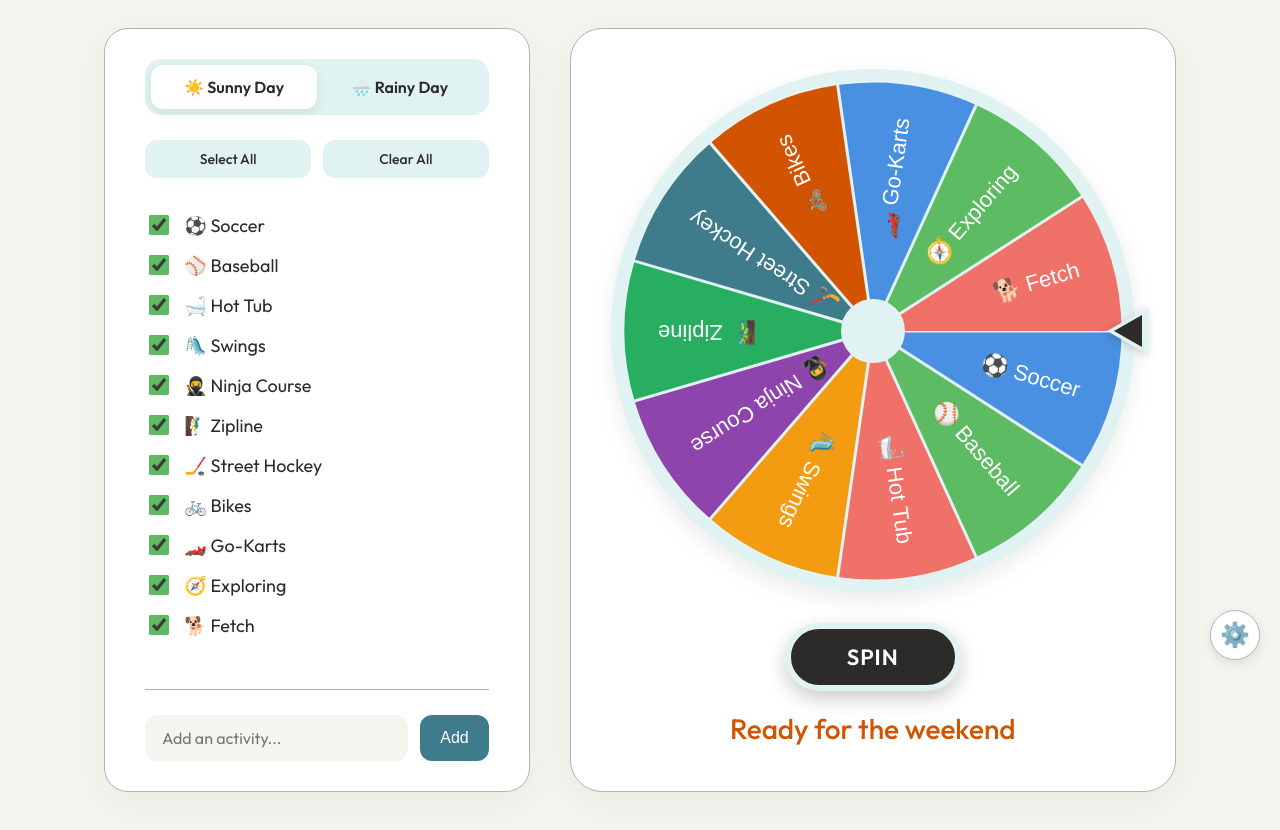
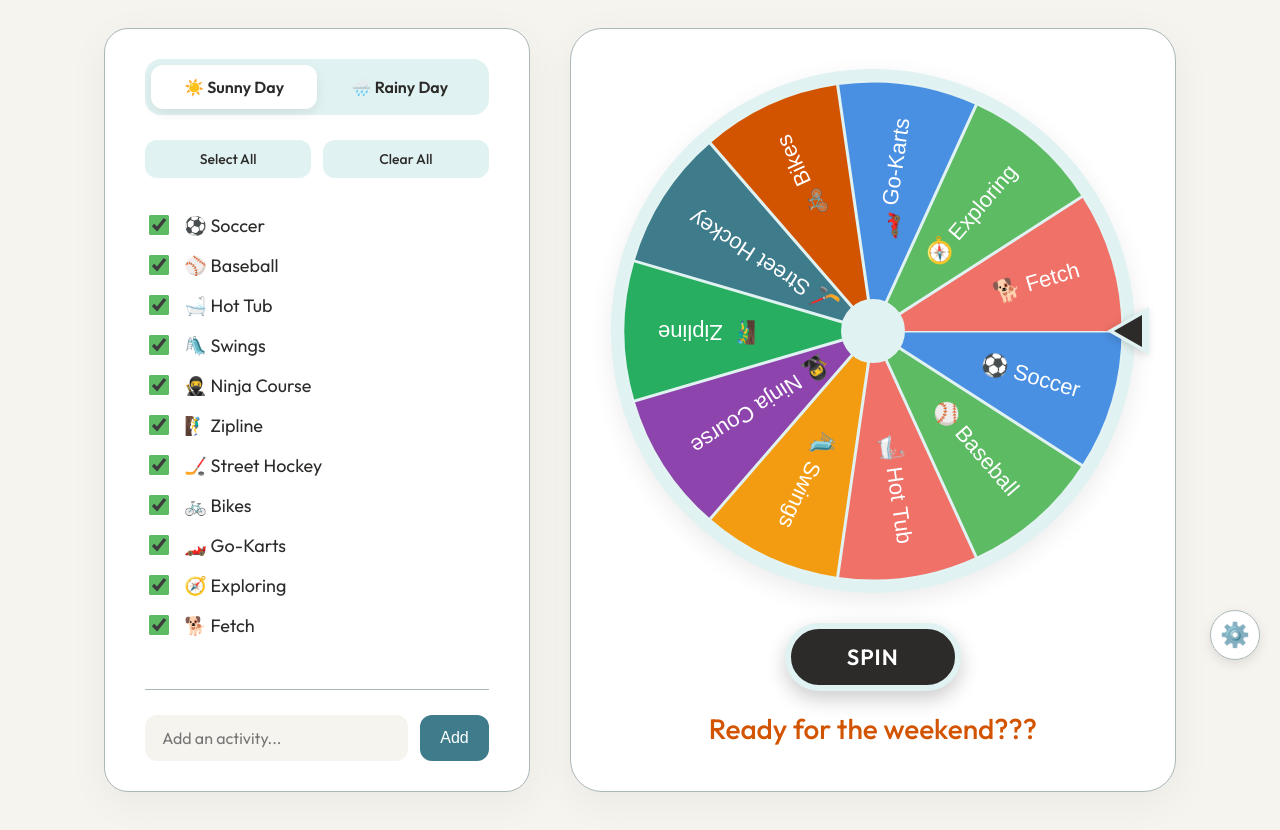
Before and after one commit to olewis11/activity-wheel, a plain HTML site: page index.html in a window 1280 px wide. Shown: the part 120-950 px from the top of the page. Drawn offline with nearby package versions, Linux system fonts and the light colour scheme.

Commit message:
Fixed some text

```diff
--- a/index.html
+++ b/index.html
@@ -479,7 +479,7 @@
         <div id="secret-hub-btn" title="???"></div>
       </div>
       <button id="spinBtn">SPIN</button>
-      <div id="result">Ready for the weekend</div>
+      <div id="result">Ready for the weekend???</div>
     </div>
 
   </div>
```
